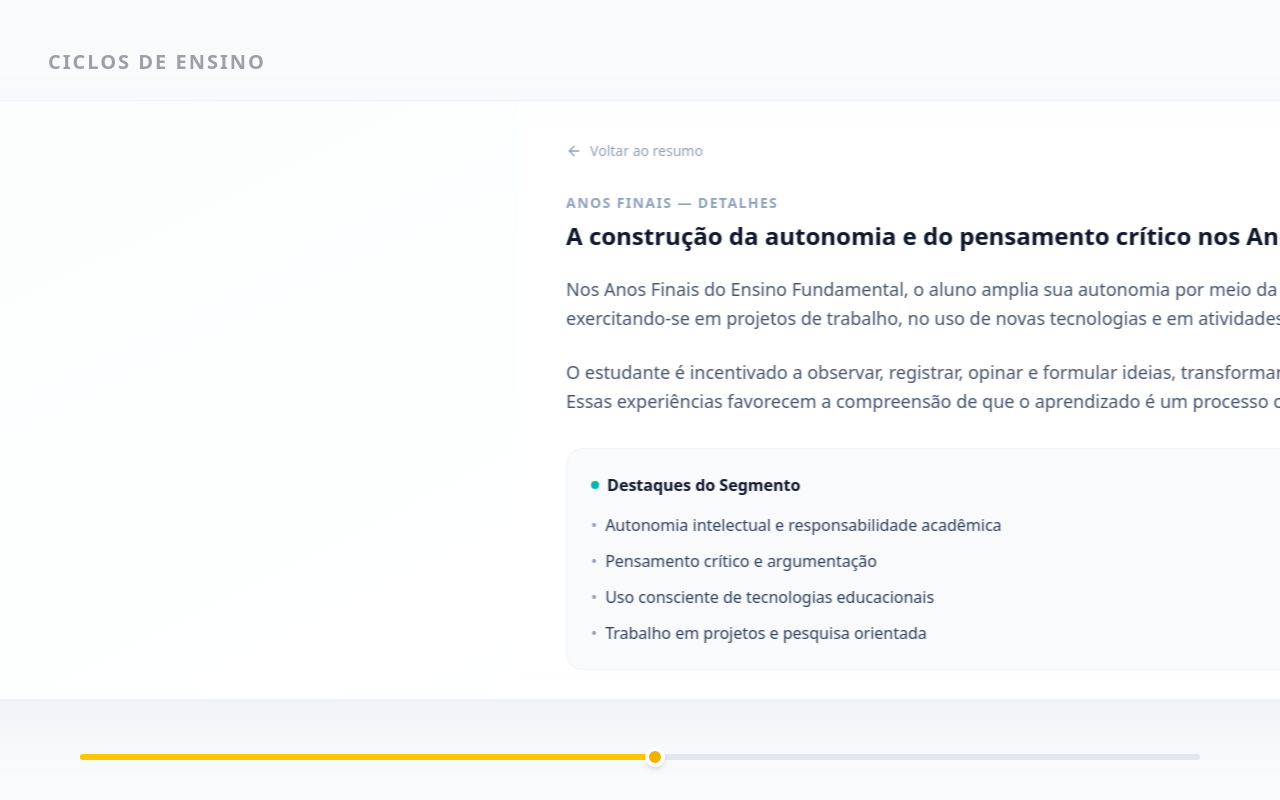
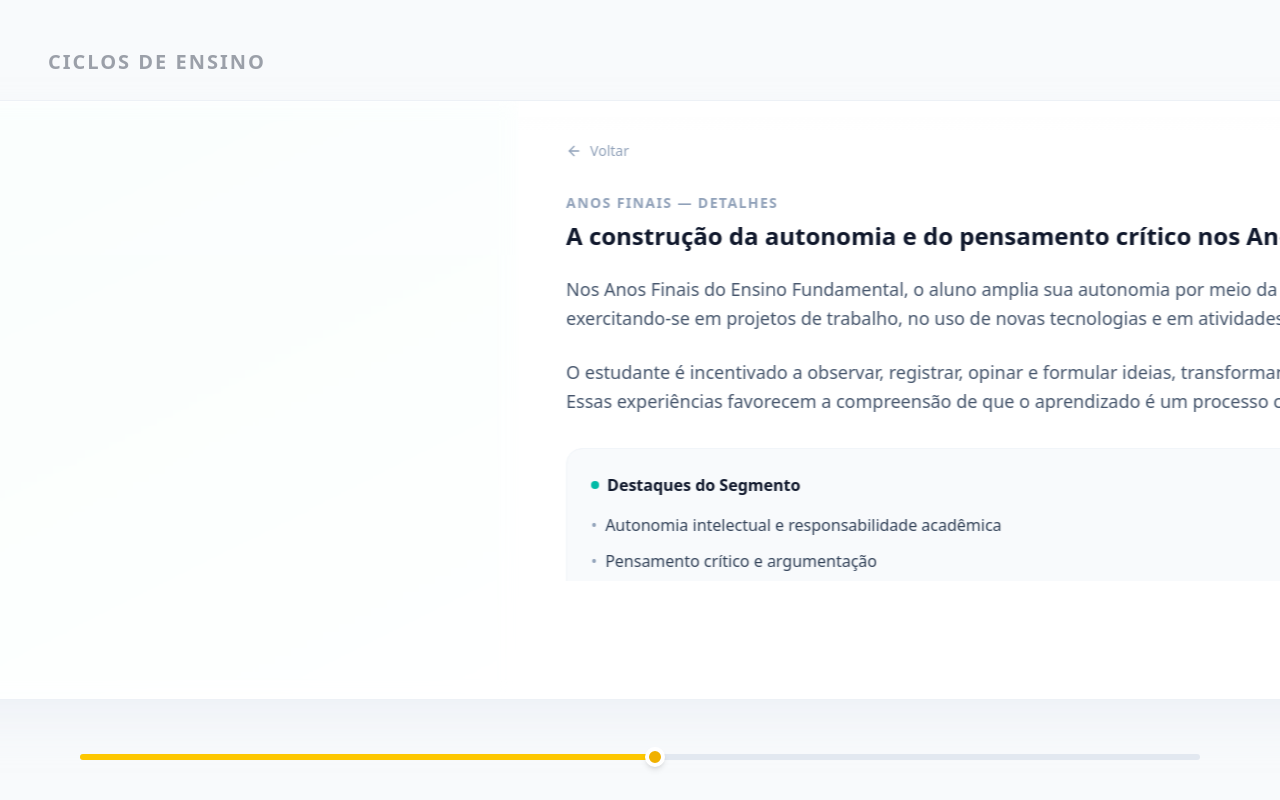
Before and after one commit to Victor-F-M-A-R/colegio-tecla-beta, a Next.js app: page / in a window 1280 px wide. Both pictures are taken after a click on the button "Ver detalhes". Shown: the part 835-1635 px from the top of the page. Built offline with nearby package versions, Linux system fonts and the light colour scheme.

Commit message:
feat: enhance stage card with editorial mode focus blur and refined transitions

```diff
--- a/src/components/StageCard.tsx
+++ b/src/components/StageCard.tsx
@@ -24,9 +24,9 @@ export default function StageCard({ data }: StageCardProps) {
       )}
     >
       {/* Coluna Esquerda: Mascote & Visual */}
-      <div className={clsx("absolute inset-y-0 left-0 w-full lg:w-1/2 bg-gradient-to-br opacity-50", data.gradient)} />
+      <div className={clsx("absolute inset-y-0 left-0 w-full lg:w-1/2 bg-gradient-to-br opacity-50 transition-all duration-500", data.gradient, showDetails && "blur-sm opacity-30")} />
 
-      <div className="relative flex h-[35%] lg:h-full w-full lg:w-1/2 items-center justify-center p-8">
+      <div className={clsx("relative flex h-[35%] lg:h-full w-full lg:w-1/2 items-center justify-center p-8 transition-all duration-500", showDetails && "blur-sm scale-95 opacity-80")}>
         <motion.div
           animate={isCustomIntegral ? undefined : { y: [0, -15, 0] }}
           transition={isCustomIntegral ? undefined : { duration: 6, repeat: Infinity, ease: "easeInOut" }}
@@ -54,10 +54,10 @@ export default function StageCard({ data }: StageCardProps) {
             /* --- MODO RESUMO --- */
             <motion.div
               key="summary"
-              initial={{ opacity: 0, x: 20 }}
+              initial={{ opacity: 0, x: -50 }}
               animate={{ opacity: 1, x: 0 }}
-              exit={{ opacity: 0, x: -20 }}
-              transition={{ duration: 0.3 }}
+              exit={{ opacity: 0, x: -50 }}
+              transition={{ duration: 0.4, ease: "easeOut" }}
               className="px-8 py-6 h-full flex flex-col justify-center lg:p-12 xl:p-16"
             >
               <div className="mb-6 flex items-center gap-3">
@@ -106,23 +106,23 @@ export default function StageCard({ data }: StageCardProps) {
             /* --- MODO DETALHES (Scroll Editorial) --- */
             <motion.div
               key="details"
-              initial={{ opacity: 0, x: 20 }}
+              initial={{ opacity: 0, x: 50 }}
               animate={{ opacity: 1, x: 0 }}
-              exit={{ opacity: 0, x: -20 }}
-              transition={{ duration: 0.3 }}
+              exit={{ opacity: 0, x: 50 }}
+              transition={{ duration: 0.4, ease: "easeOut" }}
               className="h-full w-full flex flex-col bg-white overflow-hidden relative"
               // Impede que o scroll do texto afete o scroll horizontal da página
               onWheel={(e) => e.stopPropagation()}
             >
               <div className="absolute top-0 left-0 right-0 h-8 bg-gradient-to-b from-white to-transparent z-10 pointer-events-none"/>
 
-              <div className="flex-1 overflow-y-auto px-8 py-8 lg:px-12 scrollbar-thin scrollbar-track-transparent scrollbar-thumb-slate-200 hover:scrollbar-thumb-slate-300">
+              <div className="flex-1 overflow-y-auto max-h-[60vh] px-8 py-8 lg:px-12 scrollbar-thin scrollbar-track-transparent scrollbar-thumb-slate-200 hover:scrollbar-thumb-slate-300">
                 <button
                   onClick={() => setShowDetails(false)}
                   className="mb-6 inline-flex items-center text-sm font-medium text-slate-400 hover:text-slate-600 transition-colors group/back sticky top-0 bg-white/90 backdrop-blur py-2 w-full z-20"
                 >
                   <ArrowLeft className="mr-2 h-4 w-4 transition-transform group-hover/back:-translate-x-1" />
-                  Voltar ao resumo
+                  Voltar
                 </button>
 
                 <h4 className="text-sm uppercase tracking-widest font-bold text-slate-400 mb-2">
```
